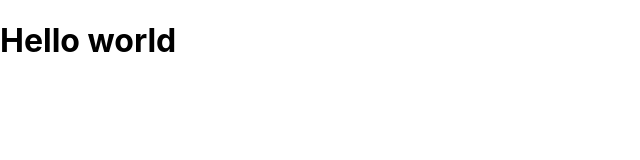
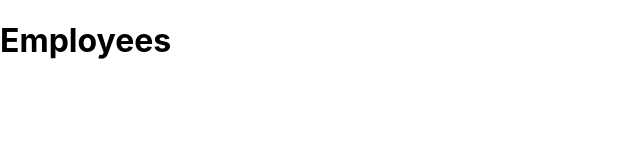
Before and after one commit to dktwho/react-employees, a React (Create React App) app in the folder client/: page / in a window 1280 px wide. Shown: the top 160 px of the page, without its empty margins (0-640 px from the left). Built offline with nearby package versions, Linux system fonts and the light colour scheme.

Commit message:
feat: create route, login. register, home

```diff
--- a/client/src/index.tsx
+++ b/client/src/index.tsx
@@ -2,8 +2,28 @@ import React from 'react';
 import { createRoot } from 'react-dom/client';
 import { Provider } from 'react-redux';
 import { store } from './app/store';
+import {createBrowserRouter, RouterProvider} from "react-router-dom";
+
 import reportWebVitals from './reportWebVitals';
+
 import './index.css';
+import {Paths} from "./paths";
+
+
+const router = createBrowserRouter([
+    {
+        path: Paths.home,
+        element: <h1>Employees</h1>
+    },
+    {
+        path: Paths.login,
+        element: <h1>login</h1>
+    },
+    {
+        path: Paths.register,
+        element: <h1>register</h1>
+    }
+])
 
 const container = document.getElementById('root')!;
 const root = createRoot(container);
@@ -11,7 +31,9 @@ const root = createRoot(container);
 root.render(
   <React.StrictMode>
     <Provider store={store}>
-        <h1>Hello world</h1>
+        <RouterProvider router={router} />
+
+
     </Provider>
   </React.StrictMode>
 );
```
